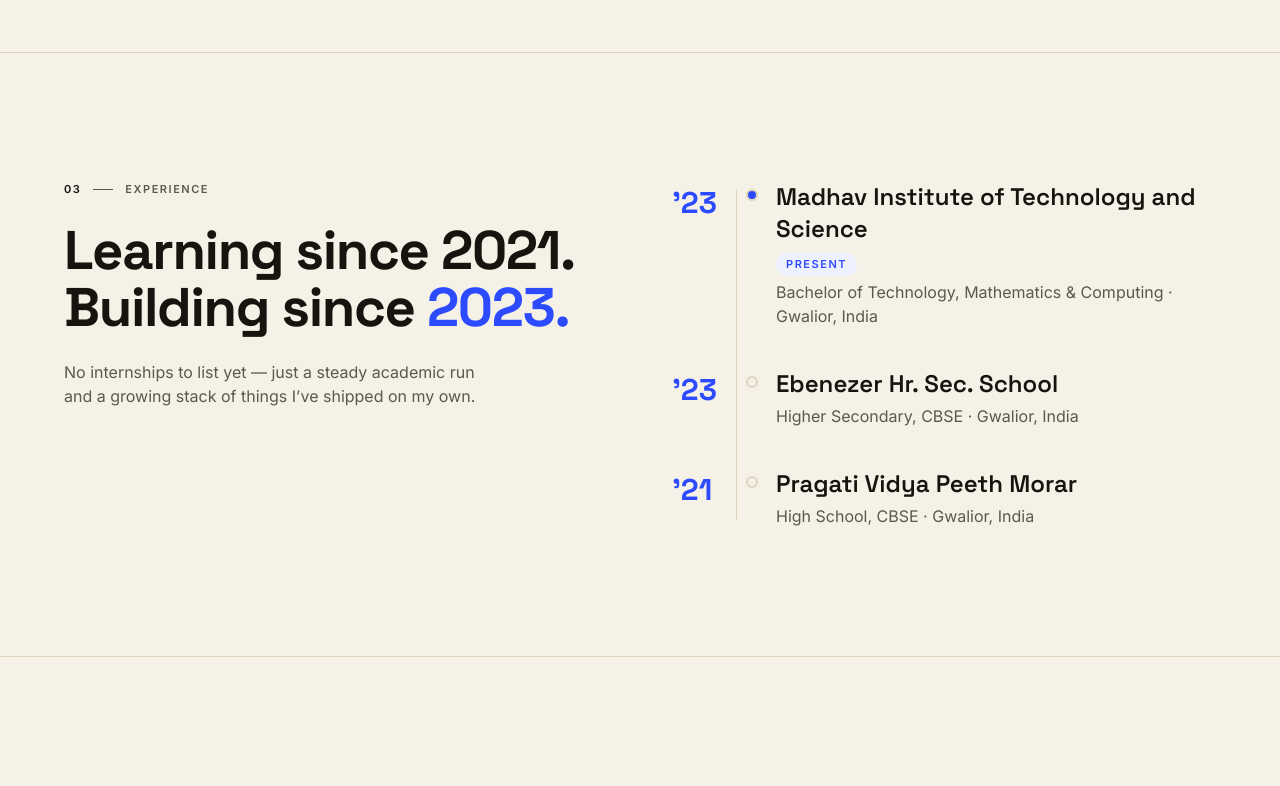
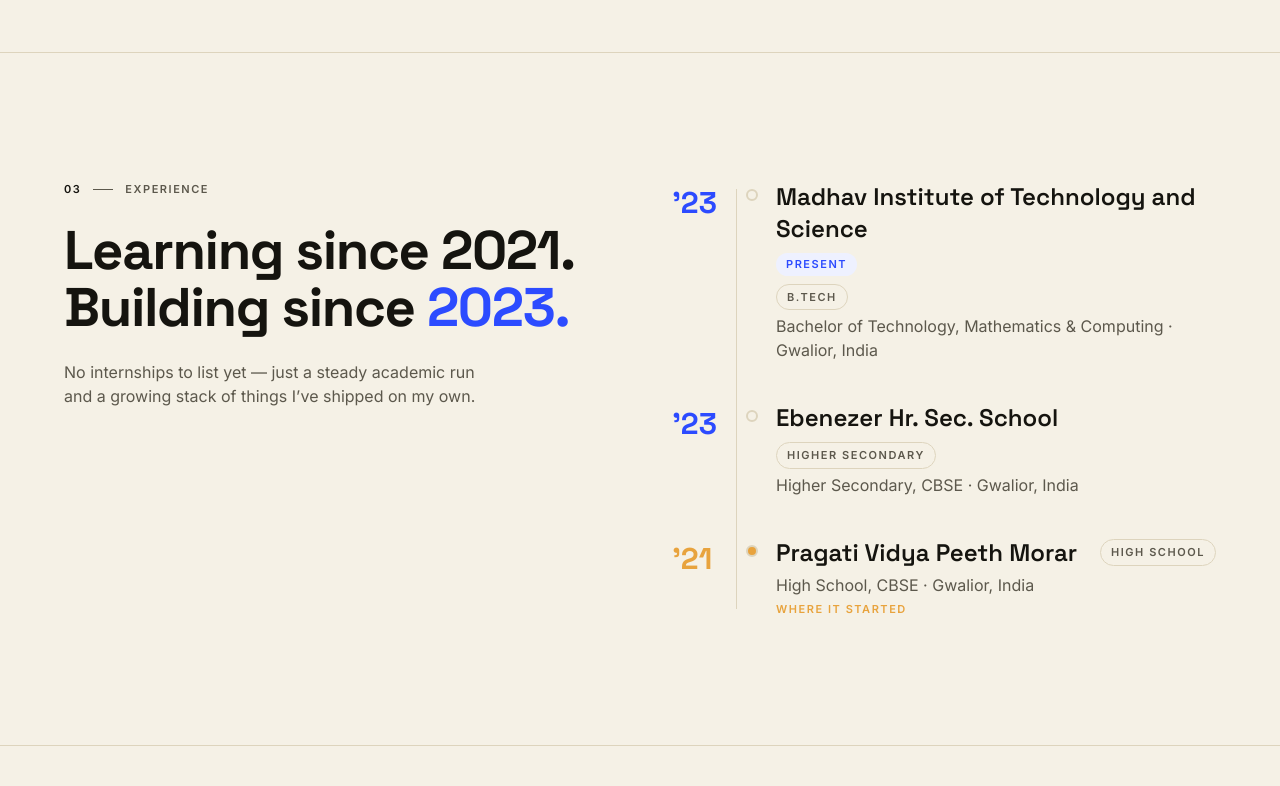
Before and after one commit to himanshugoud/himanshu-portfolio, a Next.js app: page / in a window 1280 px wide. Shown: the part 2000-2786 px from the top of the page. Built offline with nearby package versions, Linux system fonts and the light colour scheme; no server answers.

Commit message:
Fix hero ring bug, name wrap, experience marker, tools bar colors

```diff
--- a/src/components/ExperienceSection.tsx
+++ b/src/components/ExperienceSection.tsx
@@ -7,19 +7,25 @@
     year: "'23",
     org: "Madhav Institute of Technology and Science",
     detail: "Bachelor of Technology, Mathematics & Computing · Gwalior, India",
+    tag: "B.Tech",
     current: true,
+    origin: false,
   },
   {
     year: "'23",
     org: "Ebenezer Hr. Sec. School",
     detail: "Higher Secondary, CBSE · Gwalior, India",
+    tag: "Higher Secondary",
     current: false,
+    origin: false,
   },
   {
     year: "'21",
     org: "Pragati Vidya Peeth Morar",
     detail: "High School, CBSE · Gwalior, India",
+    tag: "High School",
     current: false,
+    origin: true,
   },
 ];
 
@@ -81,18 +87,23 @@
         />
         {timeline.map((entry) => (
           <motion.div key={entry.org} variants={item} className="flex gap-4">
-            <span className="w-16 shrink-0 pt-1 font-display text-2xl font-bold text-accent sm:text-3xl">
+            <span
+              className={`w-16 shrink-0 pt-1 font-display text-2xl font-bold sm:text-3xl ${
+                entry.origin ? "text-gold" : "text-accent"
+              }`}
+            >
               {entry.year}
             </span>
             <div className="relative flex-1 pl-6">
               <span
                 className={`absolute left-0 top-2 h-3 w-3 -translate-x-1/2 rounded-full border-2 ${
-                  entry.current
-                    ? "border-accent bg-accent"
+                  entry.origin
+                    ? "border-gold bg-gold"
                     : "border-line bg-paper"
                 }`}
                 aria-hidden="true"
               />
+              <div className="flex flex-wrap items-center justify-between gap-2">
                 <h3 className="flex flex-wrap items-center gap-2 font-display text-xl font-semibold text-ink sm:text-2xl">
                   {entry.org}
                   {entry.current && (
@@ -101,7 +112,16 @@
                     </span>
                   )}
                 </h3>
+                <span className="label-meta rounded-full border border-line px-2.5 py-1 text-muted">
+                  {entry.tag}
+                </span>
+              </div>
               <p className="mt-1 text-muted">{entry.detail}</p>
+              {entry.origin && (
+                <span className="label-meta mt-1 block text-gold">
+                  Where it started
+                </span>
+              )}
             </div>
           </motion.div>
         ))}
--- a/src/components/Hero.tsx
+++ b/src/components/Hero.tsx
@@ -30,7 +30,7 @@
       className="content-col grid gap-14 pb-8 pt-10 md:grid-cols-[1fr_18rem] md:items-center md:gap-24 md:pt-16 lg:grid-cols-[1fr_20rem] lg:gap-32"
     >
       {/* ---------- Copy column ---------- */}
-      <div className="flex flex-col gap-6 md:max-w-md lg:max-w-lg">
+      <div className="flex flex-col gap-6 md:max-w-xl lg:max-w-2xl">
         <motion.span
           variants={item}
           className="label-meta flex items-center gap-2 text-muted"
@@ -87,12 +87,6 @@
         variants={item}
         className="relative mx-auto w-full max-w-[19rem] pt-6 sm:max-w-xs md:max-w-none md:pt-0"
       >
-        {/* decorative ring — large, overlapping the top of the composition */}
-        <span
-          className="absolute -right-10 -top-14 z-0 hidden h-44 w-44 rounded-full border border-line sm:block"
-          aria-hidden="true"
-        />
-
         {/* backdrop arch */}
         <div className="absolute inset-2 rounded-t-[999px] rounded-b-[var(--radius-md)] border-2 border-gold bg-accent" />
 
@@ -108,8 +102,16 @@
           />
         </div>
 
+        {/* decorative ring — drawn after the photo so its outline is
+            actually visible crossing over the top of the composition,
+            rather than being painted over by the opaque photo/arch */}
+        <span
+          className="absolute -right-10 -top-14 z-10 hidden h-44 w-44 rounded-full border border-line sm:block"
+          aria-hidden="true"
+        />
+
         {/* rotating badge */}
-        <div className="animate-spin-slow absolute -left-5 -top-5 h-20 w-20 sm:-left-8 sm:-top-8 sm:h-24 sm:w-24">
+        <div className="animate-spin-slow absolute -left-5 -top-5 z-20 h-20 w-20 sm:-left-8 sm:-top-8 sm:h-24 sm:w-24">
           <svg viewBox="0 0 100 100" className="h-full w-full">
             <circle cx="50" cy="50" r="48" fill="var(--ink)" />
             <path
@@ -126,12 +128,12 @@
         </div>
 
         {/* location chip */}
-        <div className="absolute bottom-4 left-1/2 -translate-x-1/2 rounded-full bg-ink px-4 py-1.5">
+        <div className="absolute bottom-4 left-1/2 z-20 -translate-x-1/2 rounded-full bg-ink px-4 py-1.5">
           <span className="label-meta text-paper">{site.location}</span>
         </div>
 
         {/* sticker note */}
-        <div className="absolute -right-3 top-1/3 rotate-3 rounded-[var(--radius-sm)] border border-line bg-paper px-3 py-1.5 shadow-[3px_3px_0_var(--ink)] sm:-right-6">
+        <div className="absolute -right-3 top-1/3 z-20 rotate-3 rounded-[var(--radius-sm)] border border-line bg-paper px-3 py-1.5 shadow-[3px_3px_0_var(--ink)] sm:-right-6">
           <p className="font-display text-xs font-semibold text-ink">
             That&rsquo;s me!
           </p>
--- a/src/components/ToolsSection.tsx
+++ b/src/components/ToolsSection.tsx
@@ -2,14 +2,29 @@
 
 import { motion } from "framer-motion";
 
-const skills: { name: string; descriptor: string; fill: number }[] = [
-  { name: "React.js", descriptor: "Daily driver", fill: 90 },
-  { name: "Node.js & Express", descriptor: "Core stack", fill: 85 },
-  { name: "MongoDB", descriptor: "Core stack", fill: 85 },
-  { name: "JavaScript / TypeScript", descriptor: "Core stack", fill: 88 },
-  { name: "Firebase", descriptor: "Comfortable", fill: 72 },
-  { name: "Git & GitHub", descriptor: "Daily driver", fill: 90 },
+const skills: {
+  name: string;
+  descriptor: string;
+  fill: number;
+  color: "accent" | "orange" | "gold" | "pink" | "green";
+}[] = [
+  { name: "React.js", descriptor: "Daily driver", fill: 90, color: "accent" },
+  { name: "Node.js & Express", descriptor: "Core stack", fill: 85, color: "orange" },
+  { name: "MongoDB", descriptor: "Core stack", fill: 85, color: "green" },
+  { name: "JavaScript / TypeScript", descriptor: "Core stack", fill: 88, color: "gold" },
+  { name: "Firebase", descriptor: "Comfortable", fill: 72, color: "pink" },
+  { name: "Git & GitHub", descriptor: "Daily driver", fill: 90, color: "accent" },
 ];
+
+const alsoTools = ["VS Code", "Postman", "Vite", "Tailwind CSS", "MongoDB Atlas"];
+
+const barColorClasses: Record<(typeof skills)[number]["color"], string> = {
+  accent: "bg-accent",
+  orange: "bg-card-orange",
+  gold: "bg-gold",
+  pink: "bg-card-pink",
+  green: "bg-card-green",
+};
 
 const container = {
   hidden: {},
@@ -81,12 +96,27 @@
                 <motion.div
                   variants={bar}
                   style={{ width: `${skill.fill}%`, transformOrigin: "left" }}
-                  className="h-px bg-accent"
+                  className={`h-px ${barColorClasses[skill.color]}`}
                 />
               </div>
             </motion.div>
           ))}
         </div>
+
+        <motion.div
+          variants={item}
+          className="mt-12 flex flex-wrap items-center gap-3 border-t border-dark-line pt-8 md:mt-16"
+        >
+          <span className="label-meta text-dark-muted">Also</span>
+          {alsoTools.map((tool) => (
+            <span
+              key={tool}
+              className="label-meta rounded-full border border-dark-line px-3 py-1.5 text-dark-ink"
+            >
+              {tool}
+            </span>
+          ))}
+        </motion.div>
       </motion.div>
     </section>
   );
```
Lines whose indentation alone changed are shown as unchanged.
